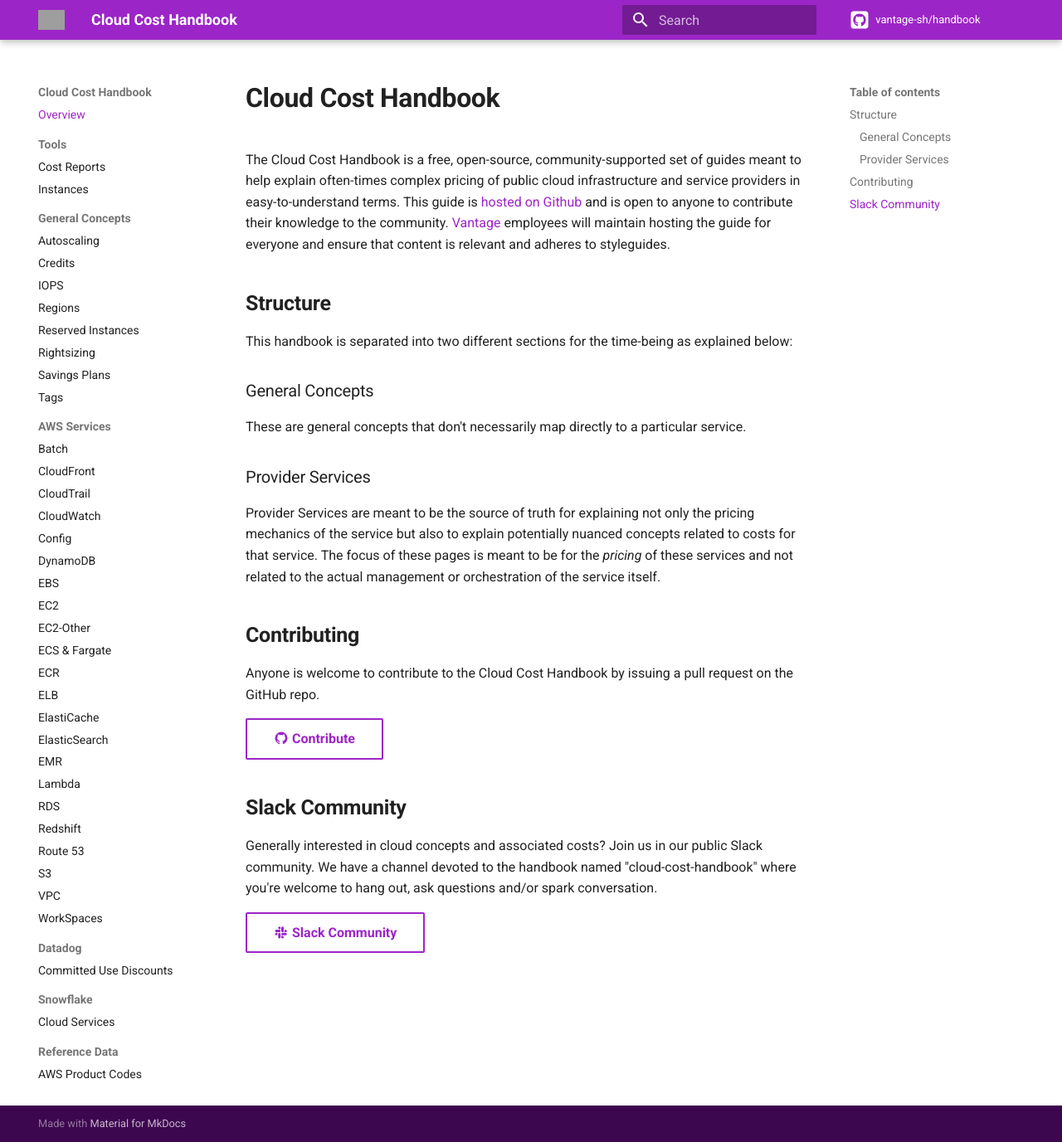
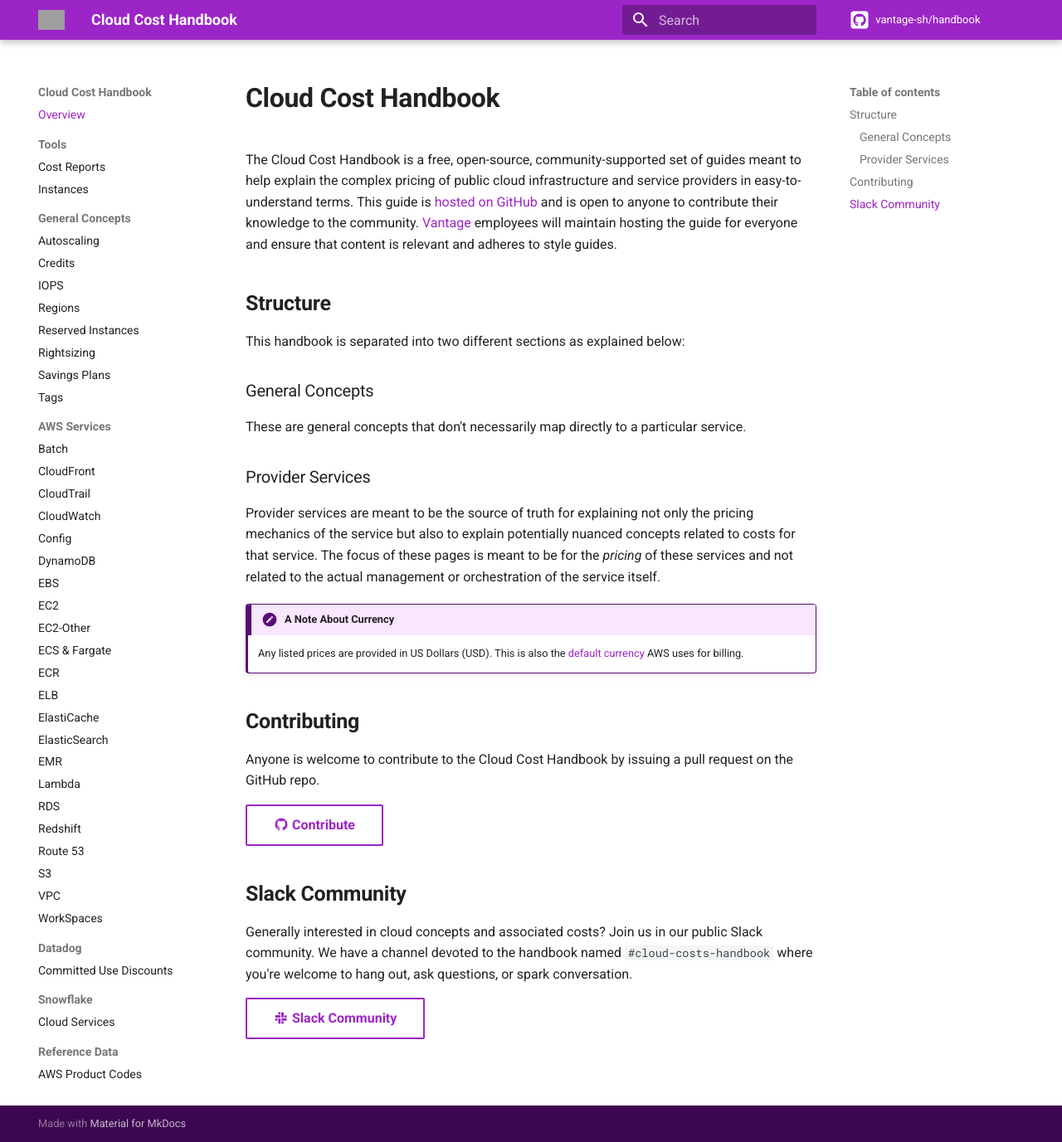
Before and after one commit to vantage-sh/handbook.vantage.sh, an MkDocs documentation site: the page built from docs/index.md, in a window 1280 px wide and 1377 px high. Shown: the whole window at 83% size. Built offline with MkDocs 1.6.1 and Material for MkDocs 9.7.7, drawn with Linux system fonts in a browser that asks for light colours; comment, search, counter and statistics services are not loaded; grey boxes are pictures that could not be loaded.

Commit message:
Add currency note to address #24
- Update Index with note and link
- Minor copy edits

```diff
--- a/docs/index.md
+++ b/docs/index.md
@@ -1,10 +1,10 @@
 # Cloud Cost Handbook
 
-The Cloud Cost Handbook is a free, open-source, community-supported set of guides meant to help explain often-times complex pricing of public cloud infrastructure and service providers in easy-to-understand terms. This guide is [hosted on Github](https://github.com/vantage-sh/handbook) and is open to anyone to contribute their knowledge to the community. [Vantage](https://www.vantage.sh/) employees will maintain hosting the guide for everyone and ensure that content is relevant and adheres to styleguides.
+The Cloud Cost Handbook is a free, open-source, community-supported set of guides meant to help explain the complex pricing of public cloud infrastructure and service providers in easy-to-understand terms. This guide is [hosted on GitHub](https://github.com/vantage-sh/handbook) and is open to anyone to contribute their knowledge to the community. [Vantage](https://www.vantage.sh/) employees will maintain hosting the guide for everyone and ensure that content is relevant and adheres to style guides.
 
 ## Structure
 
-This handbook is separated into two different sections for the time-being as explained below:
+This handbook is separated into two different sections as explained below:
 
 ### General Concepts
 
@@ -12,7 +12,11 @@
 
 ### Provider Services
 
-Provider Services are meant to be the source of truth for explaining not only the pricing mechanics of the service but also to explain potentially nuanced concepts related to costs for that service. The focus of these pages is meant to be for the _pricing_ of these services and not related to the actual management or orchestration of the service itself.
+Provider services are meant to be the source of truth for explaining not only the pricing mechanics of the service but also to explain potentially nuanced concepts related to costs for that service. The focus of these pages is meant to be for the _pricing_ of these services and not related to the actual management or orchestration of the service itself.
+
+!!! contribute "A Note About Currency"
+
+    Any listed prices are provided in US Dollars (USD). This is also the [default currency](https://repost.aws/knowledge-center/supported-aws-currencies){ target="_blank"} AWS uses for billing.
 
 
 ## Contributing
@@ -24,6 +28,6 @@
 
 ## Slack Community
 
-Generally interested in cloud concepts and associated costs? Join us in our public Slack community. We have a channel devoted to the handbook named "cloud-cost-handbook" where you're welcome to hang out, ask questions and/or spark conversation.
+Generally interested in cloud concepts and associated costs? Join us in our public Slack community. We have a channel devoted to the handbook named `#cloud-costs-handbook` where you're welcome to hang out, ask questions, or spark conversation.
 
 [:material-slack: Slack Community](https://join.slack.com/t/vantagecommunity/shared_invite/zt-1szz6puz7-zRuJ8J4OJIiBFlcTobYZXA){ .md-button }
```
